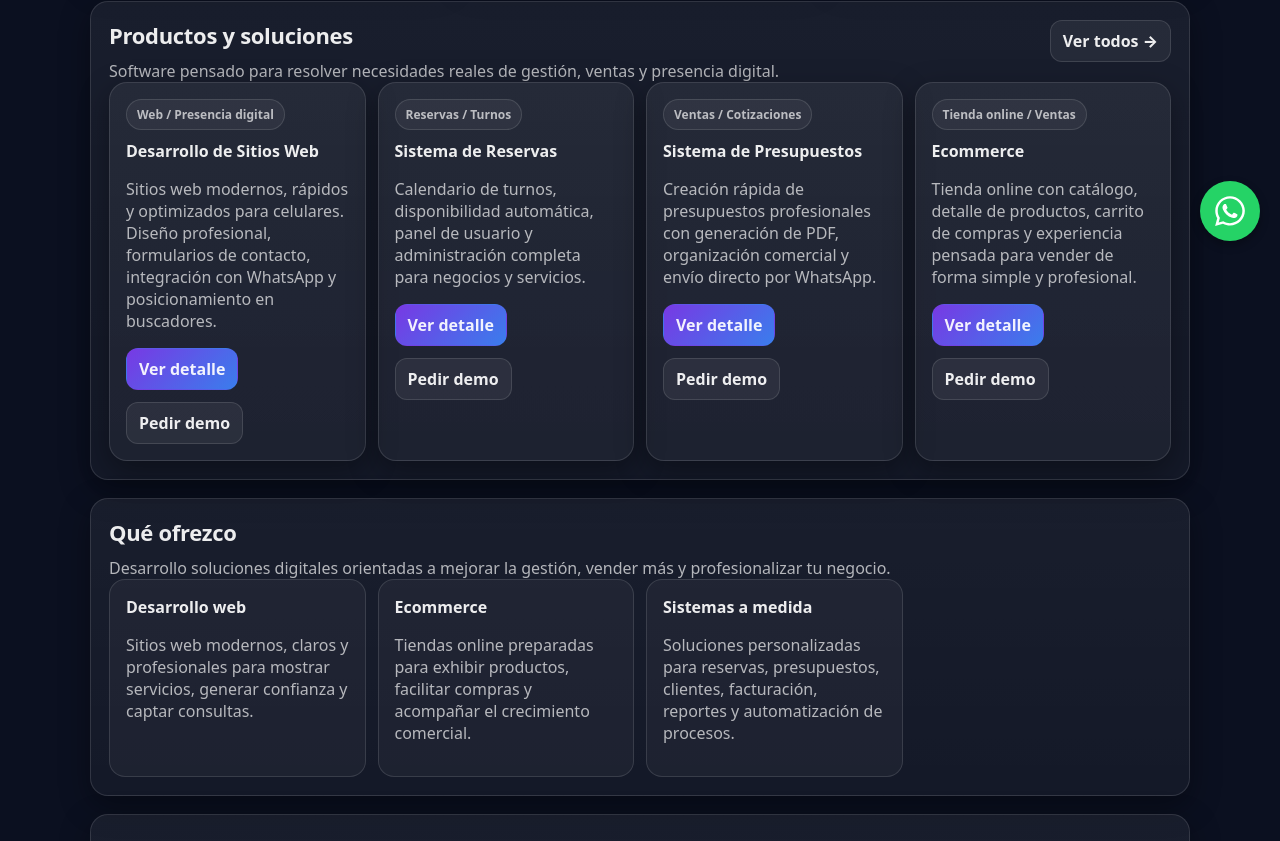
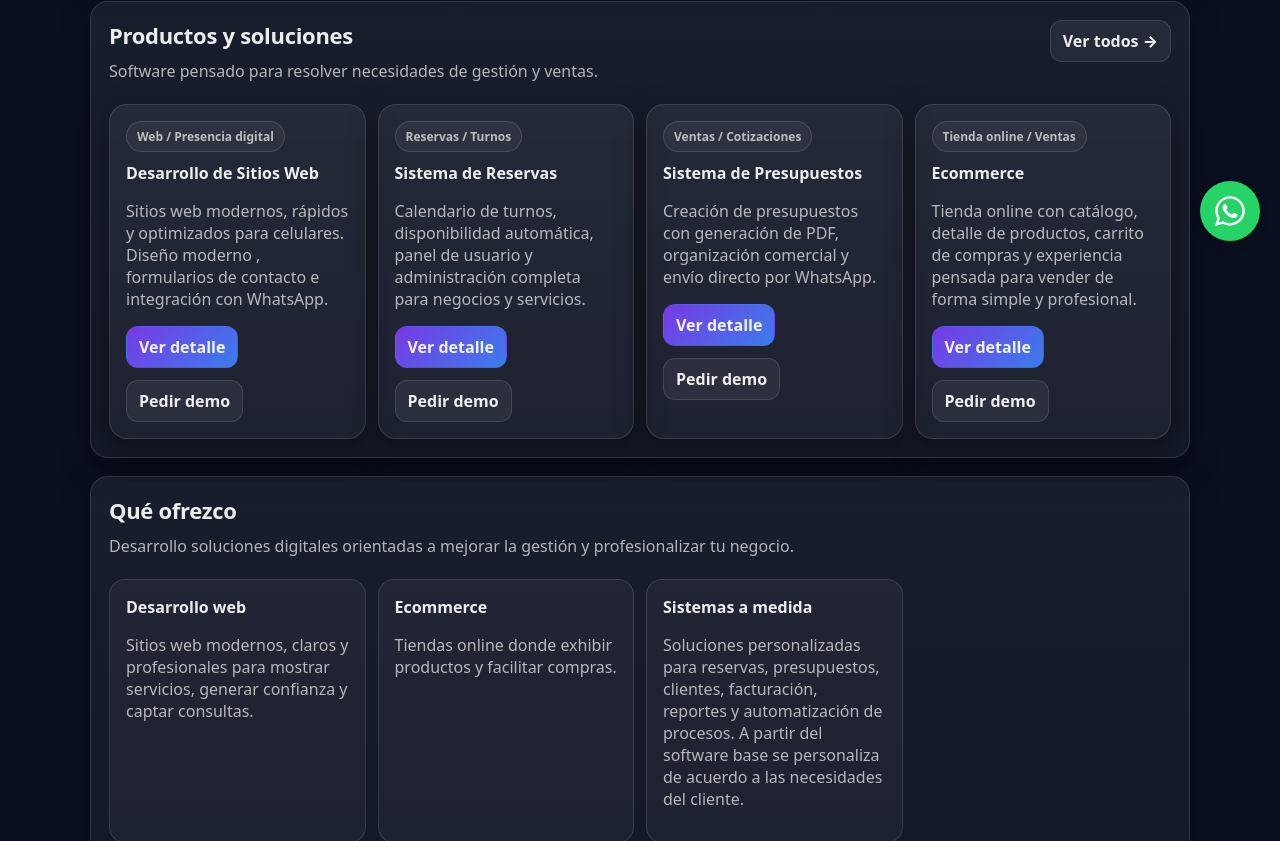
Before and after one commit to jlegelen/jpl-dev, a React (Vite) app: page / in a window 1280 px wide. Shown: the part 539-1380 px from the top of the page. Built offline with nearby package versions, Linux system fonts and the light colour scheme.

Commit message:
Quinto commit

```diff
--- a/src/index.css
+++ b/src/index.css
@@ -422,4 +422,17 @@ a{
   .productShot{
     height:220px;
   }
+
+  .productLite .pill{
+    margin-bottom: 18px;
+  }
+
+  .productLite .h3{
+    margin-top: 4px;
+    margin-bottom: 22px;
+  }
+
+  .productLite .muted{
+    line-height: 1.45;
+  }
 }
--- a/src/pages/Home.jsx
+++ b/src/pages/Home.jsx
@@ -51,8 +51,9 @@ export default function Home() {
     <div>
       <h2 className="h2">Productos y soluciones</h2>
       <p className="muted" style={{ margin: 0 }}>
-        Software pensado para resolver necesidades reales de gestión, ventas y presencia digital.
+        Software pensado para resolver necesidades de gestión y ventas.
       </p>
+      <br/>
     </div>
 
     <Link className="btn btn--sm" to="/productos">
@@ -71,8 +72,8 @@ export default function Home() {
 
       <p className="muted">
         Sitios web modernos, rápidos y optimizados para celulares.
-        Diseño profesional, formularios de contacto, integración con
-        WhatsApp y posicionamiento en buscadores.
+        Diseño moderno , formularios de contacto e integración con
+        WhatsApp.
       </p>
 
       <div className="row">
@@ -133,7 +134,7 @@ export default function Home() {
       </h3>
 
       <p className="muted">
-        Creación rápida de presupuestos profesionales con generación de PDF,
+        Creación de presupuestos con generación de PDF,
         organización comercial y envío directo por WhatsApp.
       </p>
 
@@ -195,8 +196,9 @@ export default function Home() {
           <div>
             <h2 className="h2">Qué ofrezco</h2>
             <p className="muted" style={{ margin: 0 }}>
-              Desarrollo soluciones digitales orientadas a mejorar la gestión, vender más y profesionalizar tu negocio.
+              Desarrollo soluciones digitales orientadas a mejorar la gestión y profesionalizar tu negocio.
             </p>
+            <br/>
           </div>
         </div>
 
@@ -212,8 +214,7 @@ export default function Home() {
           <div className="mini">
             <h3 className="h3">Ecommerce</h3>
             <p className="muted">
-              Tiendas online preparadas para exhibir productos, facilitar compras
-              y acompañar el crecimiento comercial.
+              Tiendas online donde exhibir productos y facilitar compras.
             </p>
           </div>
 
@@ -221,7 +222,8 @@ export default function Home() {
             <h3 className="h3">Sistemas a medida</h3>
             <p className="muted">
               Soluciones personalizadas para reservas, presupuestos, clientes,
-              facturación, reportes y automatización de procesos.
+              facturación, reportes y automatización de procesos. A partir del software base se
+              personaliza de acuerdo a las necesidades del cliente.
             </p>
           </div>
         </div>
@@ -234,6 +236,7 @@ export default function Home() {
             <p className="muted" style={{ margin: 0 }}>
               Una forma simple de implementar software útil y adaptable a cada operación.
             </p>
+            <br/>
           </div>
         </div>
 
@@ -241,7 +244,7 @@ export default function Home() {
           <div className="mini">
             <h3 className="h3">1. Análisis</h3>
             <p className="muted">
-              Revisamos tu necesidad: presencia web, ventas online o mejora de un
+              Dada la necesidad del cliente: presencia web, ventas online o mejora de un
               proceso interno.
             </p>
           </div>
@@ -271,6 +274,7 @@ export default function Home() {
             <p className="muted" style={{ margin: 0 }}>
               Herramientas pensadas para negocios, profesionales, técnicos y organizaciones.
             </p>
+            <br/>
           </div>
         </div>
 
```
